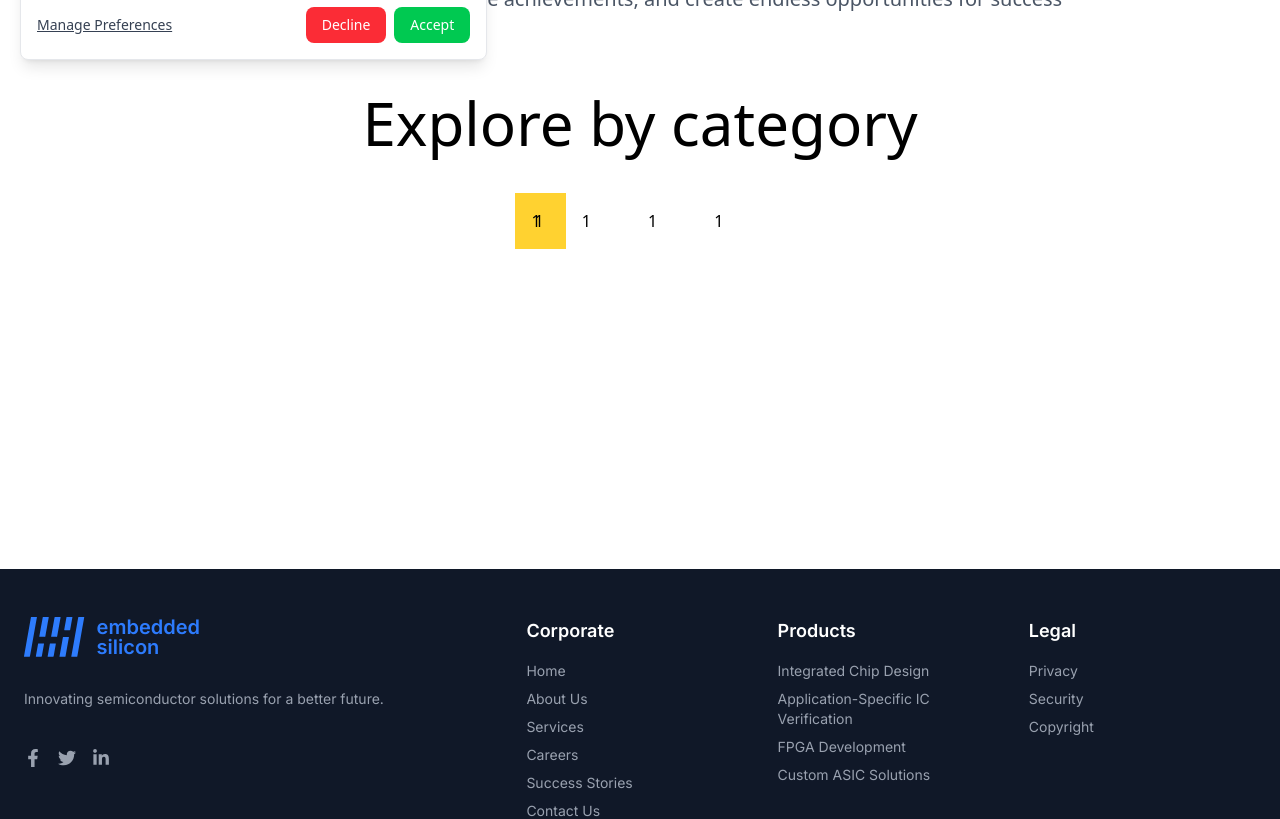
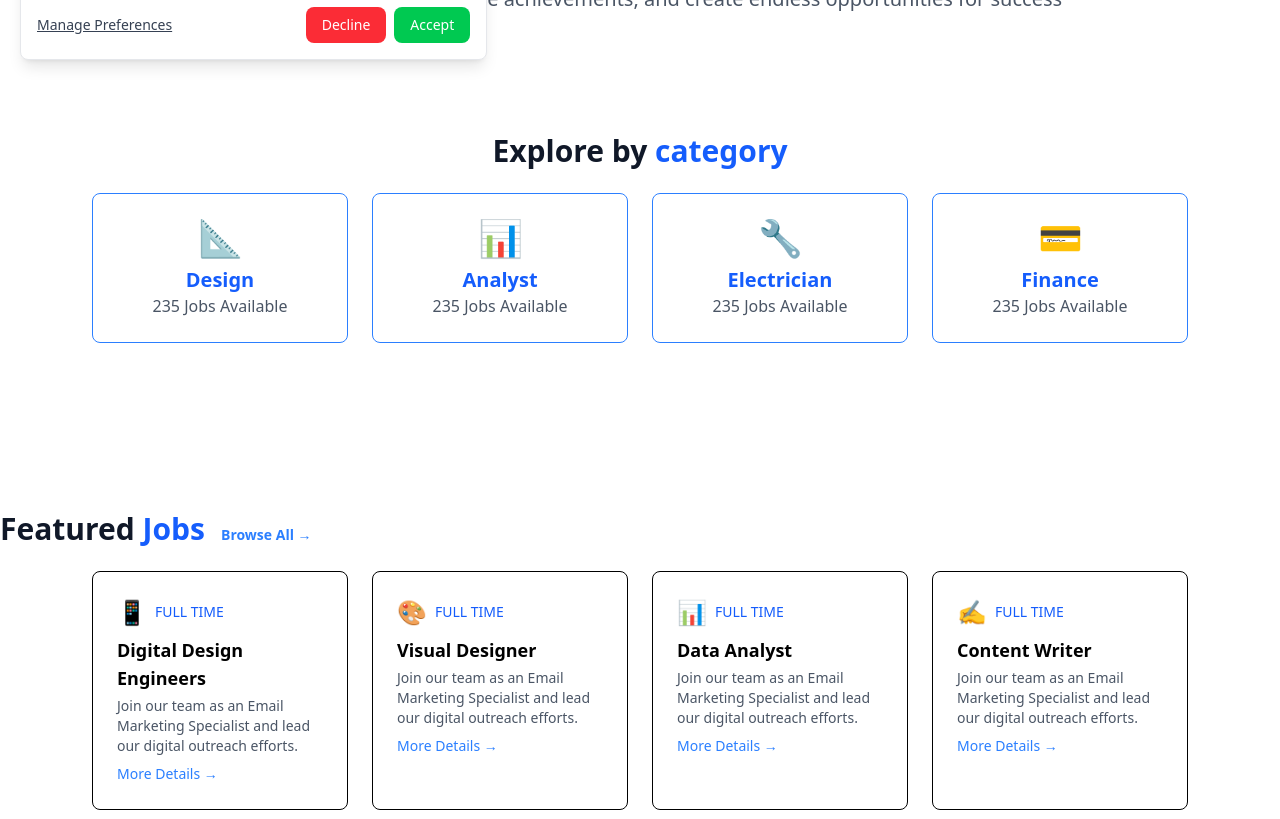
Before and after one commit to rasberriali/embedded-silicon, a React (Vite) app: page /careersPage in a window 1280 px wide. Shown: the part 720-1539 px from the top of the page. Built offline with nearby package versions, Linux system fonts and the light colour scheme.

Commit message:
careers fixes

```diff
--- a/src/client/pages/careers-page/careersPage.jsx
+++ b/src/client/pages/careers-page/careersPage.jsx
@@ -3,6 +3,20 @@ import dot from "../../../assets/images/dotgrid.svg";
 import backdropimage2 from "../../../assets/images/backdropimage2.svg";
 
 function CareersPage() {
+  const categories = [
+    { name: "Design", icon: "📐", jobs: 235 },
+    { name: "Analyst", icon: "📊", jobs: 235 },
+    { name: "Electrician", icon: "🔧", jobs: 235 },
+    { name: "Finance", icon: "💳", jobs: 235 },
+  ];
+
+  const featuredJobs = [
+    { title: "Digital Design Engineers", icon: "📱", type: "FULL TIME" },
+    { title: "Visual Designer", icon: "🎨", type: "FULL TIME" },
+    { title: "Data Analyst", icon: "📊", type: "FULL TIME" },
+    { title: "Content Writer", icon: "✍️", type: "FULL TIME" },
+  ];
+
     return (
         <div>
       <div className="relative font-inter xl:h-[60vh] h-[30vh]">
@@ -30,7 +44,7 @@ function CareersPage() {
         </div>
 
        </div>
-       <div className='flex flex-row text-black justify-center items-center mt-20'>
+       <div className=' max-w-screen-xl mx-auto flex flex-row text-black justify-center items-center mt-20'>
             <div className='flex flex-col justify-center items-center gap-4'>
                 <div className='text-4xl font-bold'>Join a Culture of Excellence</div>
                 <div className='text-[#4A5565] text-xl'>We invest in people, celebrate achievements, and create endless opportunities for success</div>
@@ -38,25 +52,53 @@ function CareersPage() {
             </div>
         </div>
 
-        <div className='flex flex-col text-black justify-center items-center mt-20'>
-            <h1 className='text-6xl'>Explore by category</h1>
-            <div className='grid grid-rows-1 grid-cols-4 justify-center items-center gap-4 mt-10'>
-            <div className='flex flex-row bg-amber-300 p-4'>
-                <div className='w-1/6'>
-1
-                </div>
-                <div className='w-full'>
-1
-                </div>
-            </div>
-            <div>1</div>
-            <div>1</div>
-            <div>1</div>
-
-            </div>
-
+        <div className=' max-w-screen-xl mx-auto flex flex-row text-black mt-20 justify-center '>
+          <div className="text-center py-10">
+      <h2 className="text-3xl font-bold text-gray-900">
+        Explore by <span className="text-blue-600">category</span>
+      </h2>
+      <div className="mt-6 flex justify-center gap-6 flex-wrap">
+        {categories.map((category, index) => (
+          <div
+            key={index}
+            className="border border-blue-500 p-6 rounded-lg w-64 text-center hover:bg-blue-50 transition"
+          >
+            <div className="text-4xl mb-2">{category.icon}</div>
+            <h3 className="text-xl font-semibold text-blue-600">{category.name}</h3>
+            <p className="text-gray-600">{category.jobs} Jobs Available</p>
+          </div>
+        ))}
+      </div>
+    </div>
         </div>
 
+
+        <div className=' max-w-screen-xl mx-auto flex flex-col text-black mt-20 justify-center '>
+        <h2 className="text-3xl font-bold text-gray-900 mt-12">
+        Featured <span className="text-blue-600">Jobs</span>
+        <a href="#" className="text-sm text-blue-500 ml-4">Browse All →</a>
+      </h2>
+      <div className="mt-6 flex justify-center gap-6 flex-wrap">
+        {featuredJobs.map((job, index) => (
+          <div
+            key={index}
+            className="border p-6 rounded-lg w-64 text-left hover:bg-blue-50 transition"
+          >
+            <div className="flex items-center gap-2 text-blue-600">
+              <span className="text-2xl">{job.icon}</span>
+              <span className="text-sm font-medium">{job.type}</span>
+            </div>
+            <h3 className="text-lg font-semibold mt-2">{job.title}</h3>
+            <p className="text-gray-600 text-sm mt-1">
+              Join our team as an Email Marketing Specialist and lead our digital outreach efforts.
+            </p>
+            <a href="#" className="text-blue-500 text-sm mt-2 inline-block">
+              More Details →
+            </a>
+          </div>
+        ))}
+      </div>
+        </div>
       </div>
     );
   }
--- a/src/client/pages/home-page/homePage.jsx
+++ b/src/client/pages/home-page/homePage.jsx
@@ -256,9 +256,9 @@ function HomePage() {
   <div className="w-full h-full relative group">
     <div className='absolute z-1 xl:text-4xl text-xl xl:w-2/3 font-bold text-white p-6  '>Full-stack technology development <br></br>partner</div>
     <img
-      src={backdropimage}
+      src={backdropimage2}
       alt="Featured News"
-      className="w-full h-full object-cover opacity-95 transition-transform duration-1000 ease-in-out hover:scale-120  hover:blur-sm "/>
+      className="w-full h-80 object-cover opacity-95 transition-transform duration-1000 ease-in-out hover:scale-120  hover:blur-sm "/>
        <span className="absolute right-6 bottom-6 text-white text-4xl opacity-0 transition-all duration-500 group-hover:opacity-100">
   <GoArrowRight className=" w-10 h-14 transition-all duration-500 group-hover:w-20 text-sky-50 "/>
 </span>
@@ -272,13 +272,13 @@ function HomePage() {
   <div className="relative group bg-gray-100 p-6 border-[#2D7BFD] border min-h-[100px] w-full flex flex-col justify-between overflow-hidden">
   {/* Backdrop Image (Initially Hidden) */}
   <img
-    src={backdropimage2}
+    src={backdropimage}
     alt="Backdrop"
     className="absolute inset-0 w-full h-full object-cover opacity-0 scale-100 transition-all duration-1000 ease-in-out group-hover:opacity-100 group-hover:scale-110 group-hover:blur-sm"
   />
 
   {/* Content (Ensures text stays on top) */}
-  <div className="relative z-10  min-h-[100px] w-full flex flex-col justify-between">
+  <div className="relative z-10  min-h-[200px] w-full flex flex-col justify-between">
     <h3 className="text-xl font-bold group group-hover:text-white  text-[#040404]">
       Optimizing costs with data migration to the cloud for a leading stock photography platform
       <span>
```
